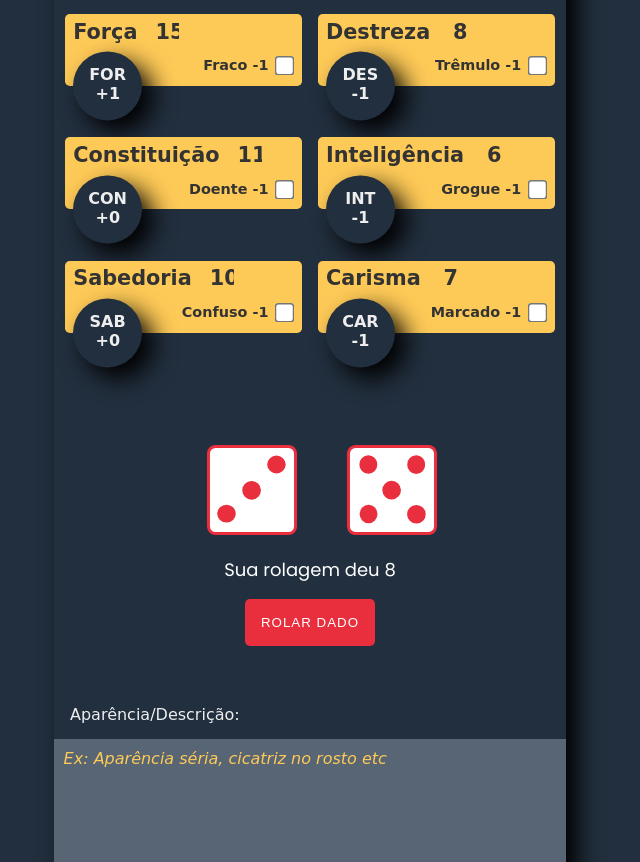
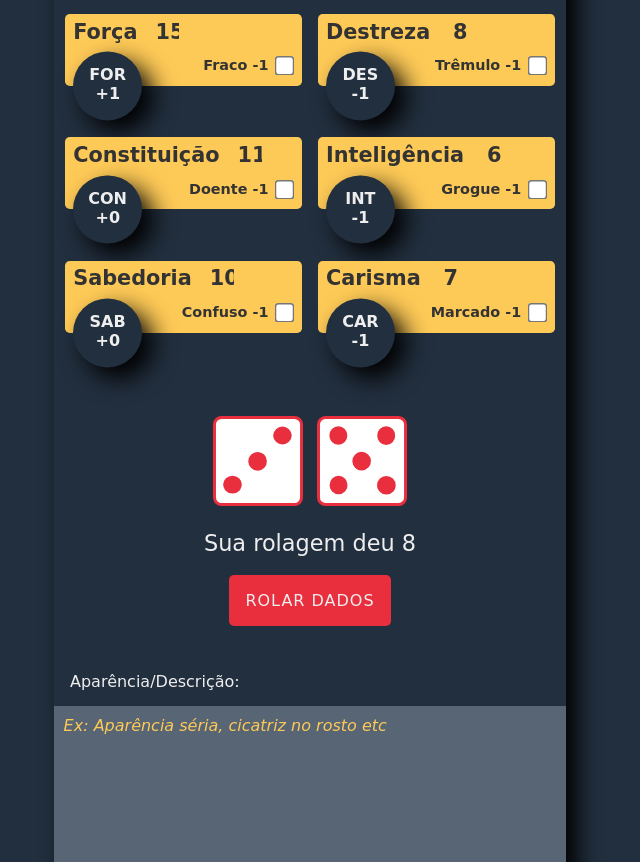
Before and after one commit to alexmoDev/rpg-de-mesa, a website: page html/knight.html in a window 1280 px wide. Shown: the part 528-1390 px from the top of the page, without its empty margins (330-970 px from the left). Drawn offline with Linux system fonts and the light colour scheme; a web font is replaced by a local one.

Commit message:
Refactor m"

```diff
--- a/html/knight.html
+++ b/html/knight.html
@@ -130,14 +130,12 @@
     </section>
 
     <section class="main-die">
-        <div class="container">
-            <div class="wrapper">
-                <img  id="die-1">
-                <img  id="die-2">
-            </div>
-            <p id="total"></p>
-            <button id="roll">ROLAR DADO</button>
+        <div class="wrapper">
+            <img  id="die-1">
+            <img  id="die-2">
         </div>
+        <p id="total"></p>
+        <button id="roll">ROLAR DADOS</button>
     </section>
 
     <div class="char-depic">
--- a/styles/components/atb-sec.css
+++ b/styles/components/atb-sec.css
@@ -5,5 +5,5 @@
     display: grid;
     grid-template-columns: 1fr 1fr;
     gap: 1rem;
-    margin-bottom: 1.5rem;
+    margin-bottom: 2rem;
 }
--- a/styles/components/die-damage.css
+++ b/styles/components/die-damage.css
@@ -53,19 +53,3 @@
     border-radius: 4rem;
     background-color: var(--contrast-color);
 }
-
-.shake {
-    animation: shake 5s infinite;
-}
-
-@keyframes shake {
-    0%{
-        transform: rotate(-360deg);
-    }
-    50%{
-        transform: rotate(360deg);
-    }
-    100%{
-        transform: rotate(-360deg);
-    }
-}
--- a/styles/components/main-die.css
+++ b/styles/components/main-die.css
@@ -1,50 +1,44 @@
 .main-die {
-    padding: 0;
-    margin: 0;
-    box-sizing: border-box;
-    margin: 2.3rem 0rem;
-    z-index: 2;
-    width: 100%;
-    background: linear-gradient(
-        var(--bg-color),
-        var(--contrast-color)
-    );
-
-    display: flex;
-    align-items: center;
-    justify-content: center;
-    border-radius: 1rem;
-    padding-bottom: 1rem;
-}
-
-.main-die .container {
     display: flex;
     flex-direction: column;
     align-items: center;
     justify-content: center;
-    font-family: "Poppins",sans-serif;
+    margin-bottom: 2.5rem;
+    font-size: var(--second-font-size);
+    gap: 1.3rem;
 }
 
 .main-die .wrapper {
-    width: 90%;
     display: flex;
-    justify-content: space-around;
-    gap: 2.5rem;
-}
-
-.main-die p {
-    font-size: 18px;
-    margin: 1.3rem 0;
-    color: #ffffff;
+    justify-content: space-evenly;
+    width: 100%;
 }
 
 .main-die button {
     background-color: #e92e3d;
     border: none;
     outline: none;
-    color: #ffffff;
+    color: inherit;
+    font-family: inherit;
+    font-size: var(--third-font-size);
     padding: 1rem;
     letter-spacing: 1px;
     border-radius: 5px;
     cursor: pointer;
 }
+
+.shake {
+    animation: shake 5s infinite;
+}
+
+@keyframes shake {
+    0%{
+        transform: rotate(-360deg);
+    }
+    50%{
+        transform: rotate(360deg);
+    }
+    100%{
+        transform: rotate(-360deg);
+    }
+}
```
